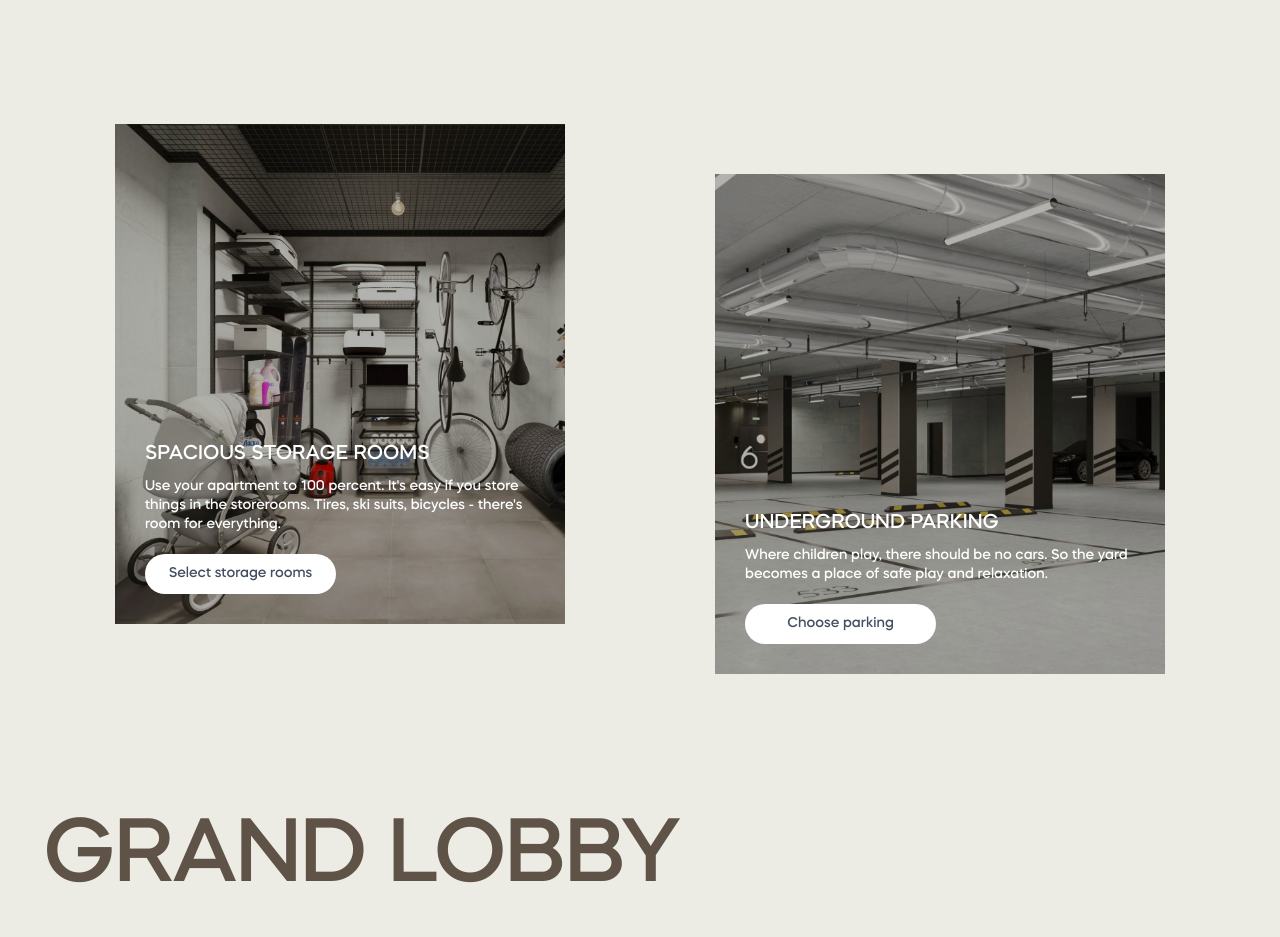
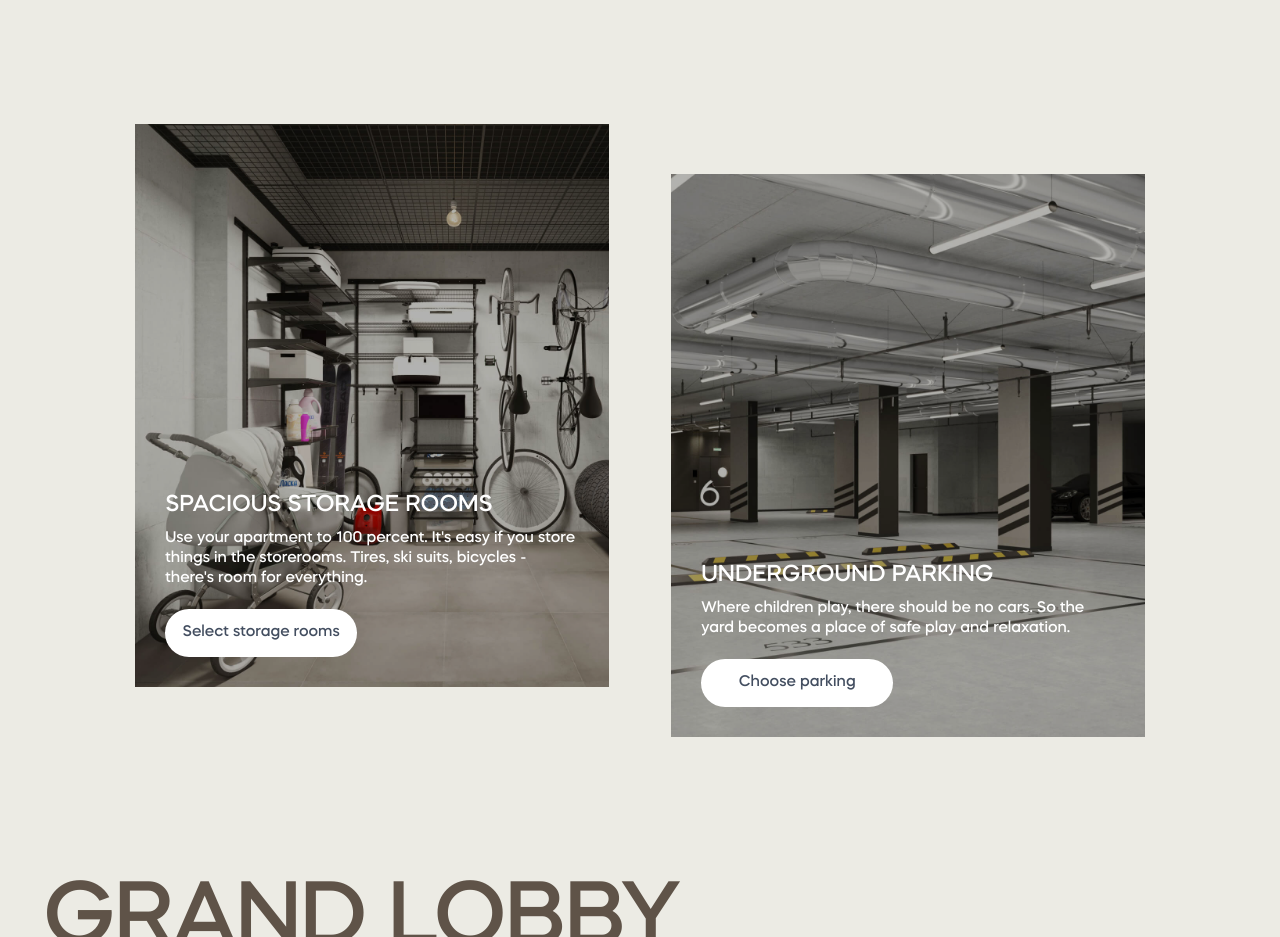
Before and after one commit to ohl1234/wow, a plain HTML site: page index.html in a window 1280 px wide. Shown: the part 4760-5697 px from the top of the page. Drawn offline with nearby package versions, Linux system fonts and the light colour scheme; files whose address does not match are found by name.

Commit message:
parking 수정

```diff
--- a/asset/scss/components/_button.scss
+++ b/asset/scss/components/_button.scss
@@ -150,9 +150,10 @@
 }
 .sc-parking{
     .link-btn{
-        width: 191px;
-        height: 40px;
+        width: 15vw;
+        height: 6vh;
         margin-top: 20px;
+        font-size: 1.2vw;
         @include btn2;
     }
 }
--- a/asset/scss/page/_main.scss
+++ b/asset/scss/page/_main.scss
@@ -545,21 +545,19 @@
 }
 .sc-parking{
     margin: 140px 0;
-    & > div{
-
+    .group-flex8{
+        //padding: 0 80px;
     }
 }
-.group-flex8{
-    //padding: 0 80px;
-}
-.parking-list{
+.group-card{
     display: flex;
     justify-content: space-around;
+    padding: 0 5vw;
 }
-.parking-item{
+.parking-card{
     position: relative;
-    width: 450px;
-    height: 500px;
+    width: 37vw;
+    height: 44vw;
     background-image: url(../images/benefits-thumb7.jpg);
     background-repeat: no-repeat;
     background-size: cover;
@@ -571,8 +569,8 @@
         z-index: 3;
         display: inline-block;
         background-color: rgba(0, 0, 0, 0.3);
-        width: 450px;
-        height: 500px;
+        width: 100%;
+        height: 100%;
     }
     &:last-of-type{
         margin-top: 50px;
@@ -586,13 +584,13 @@
         padding: 30px;
         color: $color-white;
         .txt-tit{
-            font-size: 20px;
-            line-height: 26px;
+            font-size: 1.8vw;
             text-transform: uppercase;
         }
         .desc{
+            font-size: 1.2vw;
+            line-height: 1.3;
             margin-top: 10px;
-            line-height: 19px;
         }
     }
 }
--- a/index.html
+++ b/index.html
@@ -570,9 +570,8 @@
                                 </div>
                                 <div class="swiper-slide">
                                     <div class="info-wrap">
-
                                         <div class="txt-box">
-                                            <strong>Underground parking</strong>
+                                            <strong class="txt-tit">Underground parking</strong>
                                             <p class="desc">
                                                 No cars should go where children play. And they won't. Underground parking solves this problem, and the yard will become a place for fun and quiet rest.
                                             </p>
@@ -599,26 +598,22 @@
         </section>
         <section class="sc-parking">
             <h2 class="blind">parking</h2>
-            <div class="group-flex8">
-
-                <ul class="parking-list">
-                    <li class="parking-item">
+                <div class="group-card">
+                    <figure class="parking-card">
                         <div class="txt-box">
                             <strong class="txt-tit">spacious storage rooms</strong>
                             <p class="desc">Use your apartment to 100 percent. It's easy if you store things in the storerooms. Tires, ski suits, bicycles - there's room for everything.</p>
                             <a href="#" class="link-btn">Select storage rooms</a>
                         </div>
-                    </li>
-                    <li class="parking-item">
+                    </figure>
+                    <figure class="parking-card">
                         <div class="txt-box">
                             <strong class="txt-tit">Underground parking</strong>
                             <p class="desc">Where children play, there should be no cars. So the yard becomes a place of safe play and relaxation.</p>
                             <a href="#" class="link-btn">Choose parking</a>
                         </div>
-                    </li>
+                    </figure>
                 </ul>
-
-            </div>
         </section>
         <section class="sc-storage">
             <h2 class="blind">storage Rooms</h2>
```
Also changed, not shown: asset/css/style.css.
